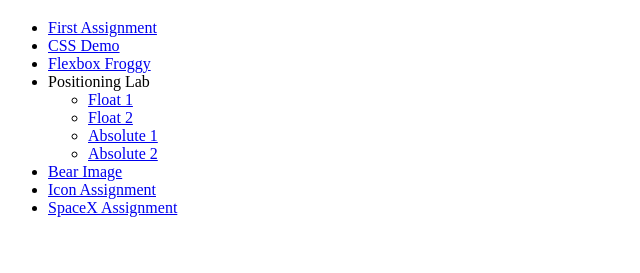
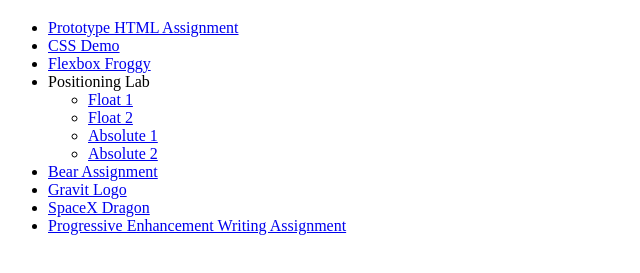
Before and after one commit to azainabb/ifsc-1310, a plain HTML site: page index.html in a window 1280 px wide. Shown: the part 61-334 px from the top of the page, without its empty margins (0-640 px from the left). Drawn offline with Linux system fonts and the light colour scheme.

Commit message:
submission

```diff
--- a/index.html
+++ b/index.html
@@ -14,7 +14,7 @@
 <body>
   <h1>Aleena Zainab</h1>
   <ul>
-    <li><a href="gordo/index.html">First Assignment</a></li>
+    <li><a href="gordo/index.html">Prototype HTML Assignment</a></li>
     <li><a href="css-demo/index.html">CSS Demo</a></li>
     <li><a href="assets/img/flexfrog.png">Flexbox Froggy</a></li>
 <li>Positioning Lab
@@ -25,9 +25,10 @@
       <li><a href="positioning-lab/absolute-2.html">Absolute 2</a></li>
     </ul>
     </li>
-    <li><a href="assets/img/bear.jpg">Bear Image</a></li>
-    <li><a href="assets/img/icon.png">Icon Assignment</a></li>
-    <li><a href="dragon/index.html">SpaceX Assignment</a></li>
+    <li><a href="assets/img/bear.jpg">Bear Assignment</a></li>
+    <li><a href="assets/img/icon.png">Gravit Logo</a></li>
+    <li><a href="dragon/index.html">SpaceX Dragon</a></li>
+    <li><a href="writing/index.html">Progressive Enhancement Writing Assignment</a></li>
   </ul>
 </body>
 </html>
```
Also changed, not shown: writing/index.html (added, +31 -0 lines).
